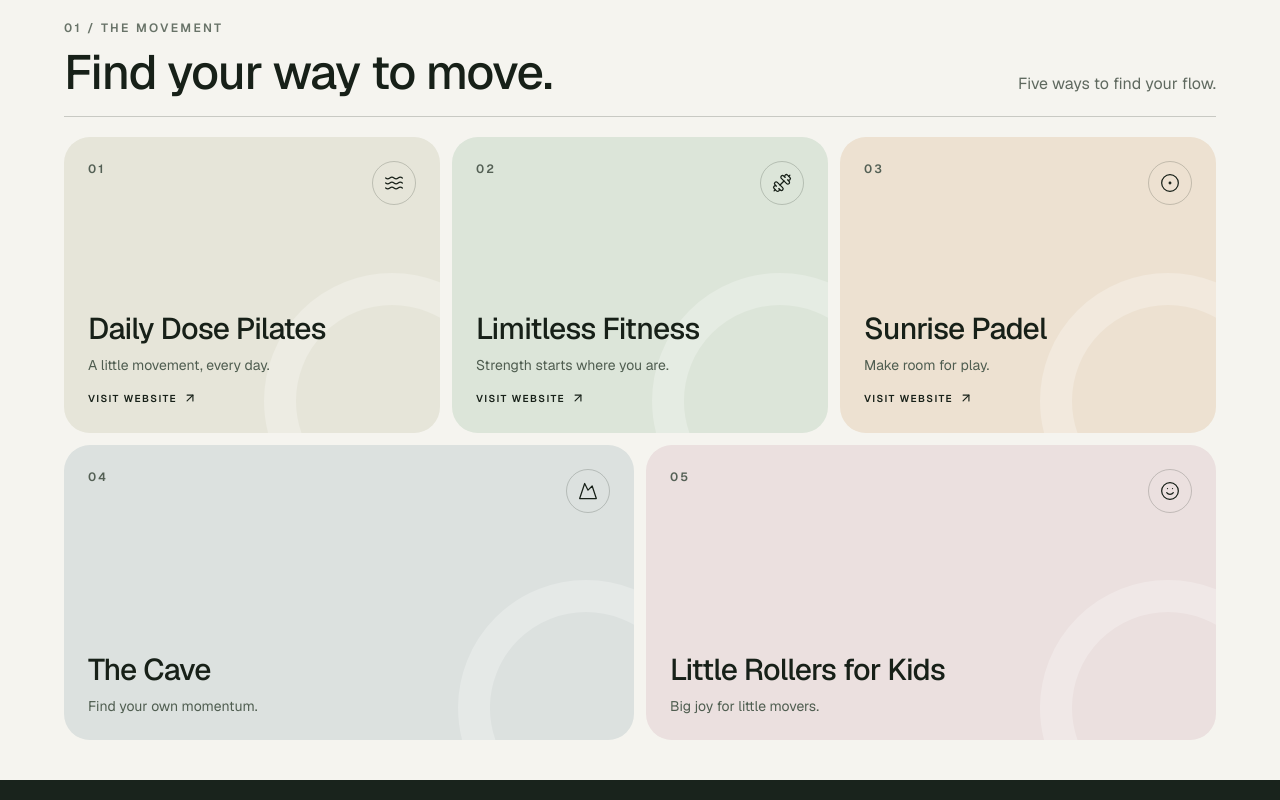
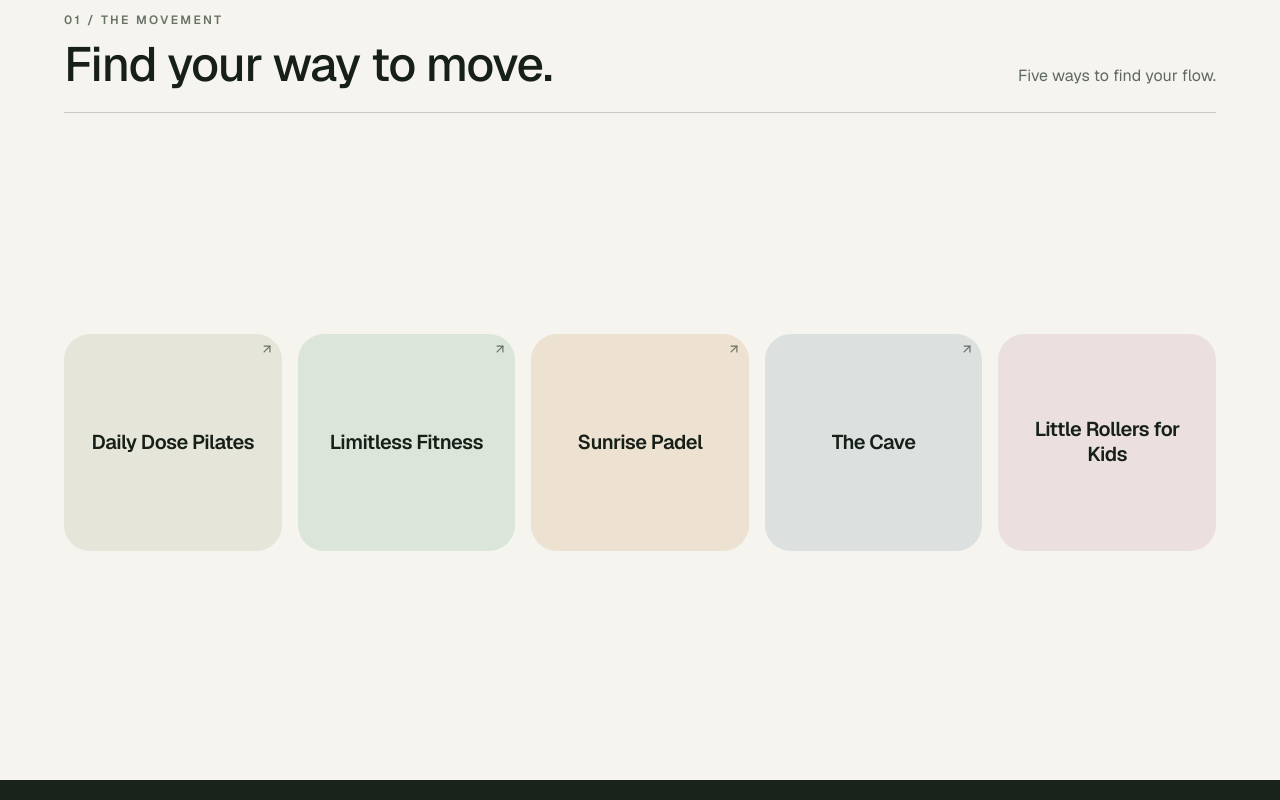
Before and after one commit to lrmcorp/hrghrd, a React (Vite) app: page / in a window 1280 px wide. Shown: the part 820-1620 px from the top of the page. Built offline with nearby package versions, Linux system fonts and the light colour scheme.

Commit message:
Show movement brands as linked square logo tiles

```diff
--- a/src/App.jsx
+++ b/src/App.jsx
@@ -1,5 +1,5 @@
 import React, { useEffect, useState } from 'react';
-import { ArrowRight, ArrowUpRight, CircleDot, Dumbbell, Menu, Mountain, Smile, Waves, X } from 'lucide-react';
+import { ArrowRight, ArrowUpRight, Menu, X } from 'lucide-react';
 
 const videoUrl = 'https://d8j0ntlcm91z4.cloudfront.net/user_38xzZboKViGWJOttwIXH07lWA1P/hf_20260622_204221_5339e40b-e73d-4ab0-9c65-79c18c66fd50.mp4';
 
@@ -13,38 +13,52 @@ const links = [
 const movementBrands = [
   {
     name: 'Daily Dose Pilates',
-    description: 'A little movement, every day.',
     href: 'https://dailydosepilates.com/',
-    Icon: Waves,
+    logoDomain: 'dailydosepilates.com',
     color: 'bg-[#e6e5d9]',
   },
   {
     name: 'Limitless Fitness',
-    description: 'Strength starts where you are.',
     href: 'https://limitlessfitness.id/',
-    Icon: Dumbbell,
+    logoDomain: 'limitlessfitness.id',
     color: 'bg-[#dce5d9]',
   },
   {
     name: 'Sunrise Padel',
-    description: 'Make room for play.',
     href: 'https://sunrisepadel.id/',
-    Icon: CircleDot,
+    logoDomain: 'sunrisepadel.id',
     color: 'bg-[#ede1d1]',
   },
   {
     name: 'The Cave',
-    description: 'Find your own momentum.',
-    Icon: Mountain,
+    href: 'https://thecave.id/',
+    logoDomain: 'thecave.id',
     color: 'bg-[#dce1df]',
   },
   {
     name: 'Little Rollers for Kids',
-    description: 'Big joy for little movers.',
-    Icon: Smile,
     color: 'bg-[#ebe0df]',
   },
 ];
+
+function BrandLogo({ name, domain }) {
+  const [imageAvailable, setImageAvailable] = useState(true);
+
+  return imageAvailable && domain ? (
+    <>
+      <img
+        src={`https://www.google.com/s2/favicons?domain=${domain}&sz=256`}
+        alt={`${name} logo`}
+        loading="eager"
+        className="h-[38%] w-[38%] object-contain sm:h-[42%] sm:w-[42%]"
+        onError={() => setImageAvailable(false)}
+      />
+      <h3 className="mt-1 max-w-full text-[clamp(9px,1.5vw,16px)] font-medium leading-tight tracking-tight sm:mt-2">{name}</h3>
+    </>
+  ) : (
+    <h3 className="px-1 text-center text-[clamp(10px,1.8vw,20px)] font-semibold leading-tight tracking-tight">{name}</h3>
+  );
+}
 
 function Logo() {
   return (
@@ -153,9 +167,9 @@ export default function App() {
       </section>
 
       <main>
-        <section id="movement" aria-labelledby="movement-heading" className="movement-viewport h-[100svh] px-4 py-5 sm:px-6 sm:py-7 md:px-12 md:py-9 lg:px-16 lg:py-10">
-          <div className="mx-auto flex h-full max-w-[1440px] flex-col">
-            <div className="movement-intro mb-3 flex shrink-0 items-end justify-between gap-6 border-b border-[#172018]/20 pb-3 md:mb-5 md:pb-5">
+        <section id="movement" aria-labelledby="movement-heading" className="flex h-[100svh] min-h-[360px] flex-col px-4 py-6 sm:px-6 sm:py-8 md:px-12 lg:px-16">
+          <div className="mx-auto flex h-full w-full max-w-[1440px] flex-col">
+            <div className="mb-4 flex shrink-0 items-end justify-between gap-6 border-b border-[#172018]/20 pb-4 md:mb-6 md:pb-6">
               <div>
                 <p className="mb-2 text-[10px] font-semibold uppercase tracking-[0.2em] text-[#687368] md:mb-3 md:text-xs">01 / The Movement</p>
                 <h2 id="movement-heading" className="text-3xl font-medium leading-[1.05] tracking-tight sm:text-4xl lg:text-5xl">Find your way to move.</h2>
@@ -163,31 +177,22 @@ export default function App() {
               <p className="hidden max-w-xs text-sm leading-relaxed text-[#5f695f] md:block lg:text-base">Five ways to find your flow.</p>
             </div>
 
-            <div className="movement-grid grid min-h-0 flex-1 grid-rows-5 gap-2 md:grid-cols-2 md:grid-rows-3 md:gap-3 lg:grid-cols-6 lg:grid-rows-2">
-              {movementBrands.map(({ name, description, href, Icon, color }, index) => {
+            <div className="flex min-h-0 flex-1 items-center">
+              <div className="grid w-full grid-cols-5 gap-1.5 sm:gap-2 md:gap-3 lg:gap-4">
+              {movementBrands.map(({ name, href, logoDomain, color }) => {
                 const Card = href ? 'a' : 'article';
                 return (
                 <Card
                   key={name}
                   {...(href ? { href, target: '_blank', rel: 'noopener noreferrer', 'aria-label': `Visit ${name} website (opens in a new tab)` } : {})}
-                  className={`movement-card group relative flex min-h-0 flex-col justify-center overflow-hidden rounded-2xl p-3 pr-10 md:rounded-[26px] md:p-4 lg:justify-between lg:p-6 ${color} ${index < 3 ? 'lg:col-span-2' : 'lg:col-span-3'} ${href ? 'cursor-pointer transition-transform duration-300 hover:-translate-y-1 focus-visible:outline focus-visible:outline-2 focus-visible:outline-offset-4 focus-visible:outline-[#172018]' : ''}`}
+                  className={`group relative flex aspect-square min-w-0 flex-col items-center justify-center overflow-hidden rounded-xl p-1 text-center sm:rounded-2xl sm:p-3 md:rounded-[26px] ${color} ${href ? 'cursor-pointer transition-transform duration-300 hover:-translate-y-1 focus-visible:outline focus-visible:outline-2 focus-visible:outline-offset-4 focus-visible:outline-[#172018]' : ''}`}
                 >
-                  <div className="movement-card-top hidden items-start justify-between lg:flex">
-                    <span className="text-xs font-semibold tracking-[0.18em] text-[#546055]">0{index + 1}</span>
-                    <div className="flex h-9 w-9 items-center justify-center rounded-full border border-[#172018]/20 transition-transform duration-500 group-hover:rotate-12 group-hover:scale-110 lg:h-11 lg:w-11">
-                      <Icon size={20} strokeWidth={1.5} aria-hidden="true" />
-                    </div>
-                  </div>
-                  <div className="relative z-10">
-                    <h3 className="max-w-sm text-base font-medium leading-tight tracking-tight sm:text-xl lg:text-3xl">{name}</h3>
-                    <p className="movement-card-description mt-0.5 text-xs leading-tight text-[#4f5d50] md:mt-2 md:text-sm">{description}</p>
-                    {href && <span className="movement-card-visit mt-4 hidden items-center gap-1.5 text-[10px] font-semibold uppercase tracking-[0.14em] lg:inline-flex">Visit website <ArrowUpRight size={14} aria-hidden="true" /></span>}
-                  </div>
-                  {href && <ArrowUpRight size={19} aria-hidden="true" className="absolute right-4 top-1/2 -translate-y-1/2 lg:hidden" />}
-                  <div aria-hidden="true" className="pointer-events-none absolute -bottom-24 -right-20 hidden h-64 w-64 rounded-full border-[32px] border-white/25 transition-transform duration-700 group-hover:scale-125 lg:block" />
+                  <BrandLogo name={name} domain={logoDomain} />
+                  {href && <ArrowUpRight size={14} aria-hidden="true" className="absolute right-2 top-2 hidden opacity-60 sm:block" />}
                 </Card>
                 );
               })}
+              </div>
             </div>
           </div>
         </section>
--- a/src/index.css
+++ b/src/index.css
@@ -22,23 +22,6 @@ html { scroll-behavior: smooth; }
   }
 }
 
-@media (max-height: 540px) {
-  .movement-viewport { padding-top: 12px; padding-bottom: 12px; }
-  .movement-intro { margin-bottom: 8px; padding-bottom: 8px; }
-  .movement-card { justify-content: center; padding: 8px 36px 8px 12px; }
-  .movement-card-top, .movement-card-visit, .movement-card-description { display: none; }
-  .movement-card > svg { display: block; }
-}
-
-@media (max-height: 540px) and (orientation: landscape) {
-  .movement-grid {
-    grid-template-columns: repeat(6, minmax(0, 1fr));
-    grid-template-rows: repeat(2, minmax(0, 1fr));
-  }
-  .movement-grid > :nth-child(-n+3) { grid-column: span 2 / span 2; }
-  .movement-grid > :nth-child(n+4) { grid-column: span 3 / span 3; }
-}
-
 @media (prefers-reduced-motion: reduce) {
   html { scroll-behavior: auto; }
   *, *::before, *::after {
```
Also changed, not shown: 1 other file (tests, documents, lock files or other folders).
